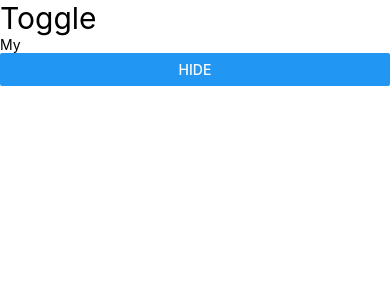
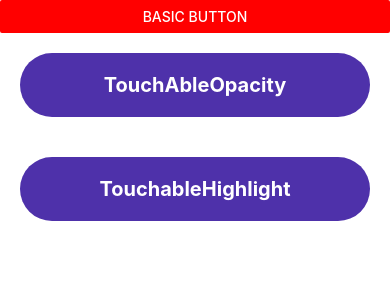
Before and after one commit to YaseenAminM/Learning_React_Native, a React Native app: screen / in a window 390 px wide. Shown: the top 300 px of the page. Built offline with nearby package versions, Linux system fonts and the light colour scheme.

Commit message:
TouchableOpacity Vs TouchableHighlight

```diff
--- a/App.jsx
+++ b/App.jsx
@@ -23,9 +23,10 @@
 import UseEffectUpdatingPhase from './src/components/UseEffectUpdatingPhase';
 import UseEffectUnmountingPhase from './src/components/UseEffectUnmountingPhase';
 import HideShowToggle from './src/components/HideShowToggle';
+import StyleWithButton from './src/components/StyleWithButton';
 
 export default function App() {
-  return <View style={styles.appContainer}>{<HideShowToggle />}</View>;
+  return <View style={styles.appContainer}>{<StyleWithButton />}</View>;
 }
 
 const styles = StyleSheet.create({
--- /dev/null
+++ b/src/components/StyleWithButton.jsx
@@ -0,0 +1,38 @@
+import { View, Text, Button, TouchableOpacity, TouchableHighlight, StyleSheet } from 'react-native';
+import React from 'react';
+
+export default function StyleWithButton() {
+  return (
+    <View>
+      <Button title="Basic Button" color={'red'} />
+
+      <TouchableOpacity style={styles.button} activeOpacity={0.7}>
+        <Text style={styles.buttonText}>TouchAbleOpacity</Text>
+      </TouchableOpacity>
+
+      <TouchableHighlight
+        style={styles.button}
+        onPress={() => console.log('TouchableHighlight was press')}
+        underlayColor={'#5f3dc4'}>
+        <Text style={styles.buttonText}>TouchableHighlight</Text>
+      </TouchableHighlight>
+    </View>
+  );
+}
+
+const styles = StyleSheet.create({
+  button: {
+    margin: 20,
+    backgroundColor: '#4E31AA',
+    padding: 20,
+    borderRadius: 50,
+    elevation: 5,
+  },
+
+  buttonText: {
+    color: '#fff',
+    fontSize: 20,
+    fontWeight: 'bold',
+    textAlign: 'center',
+  },
+});
```
